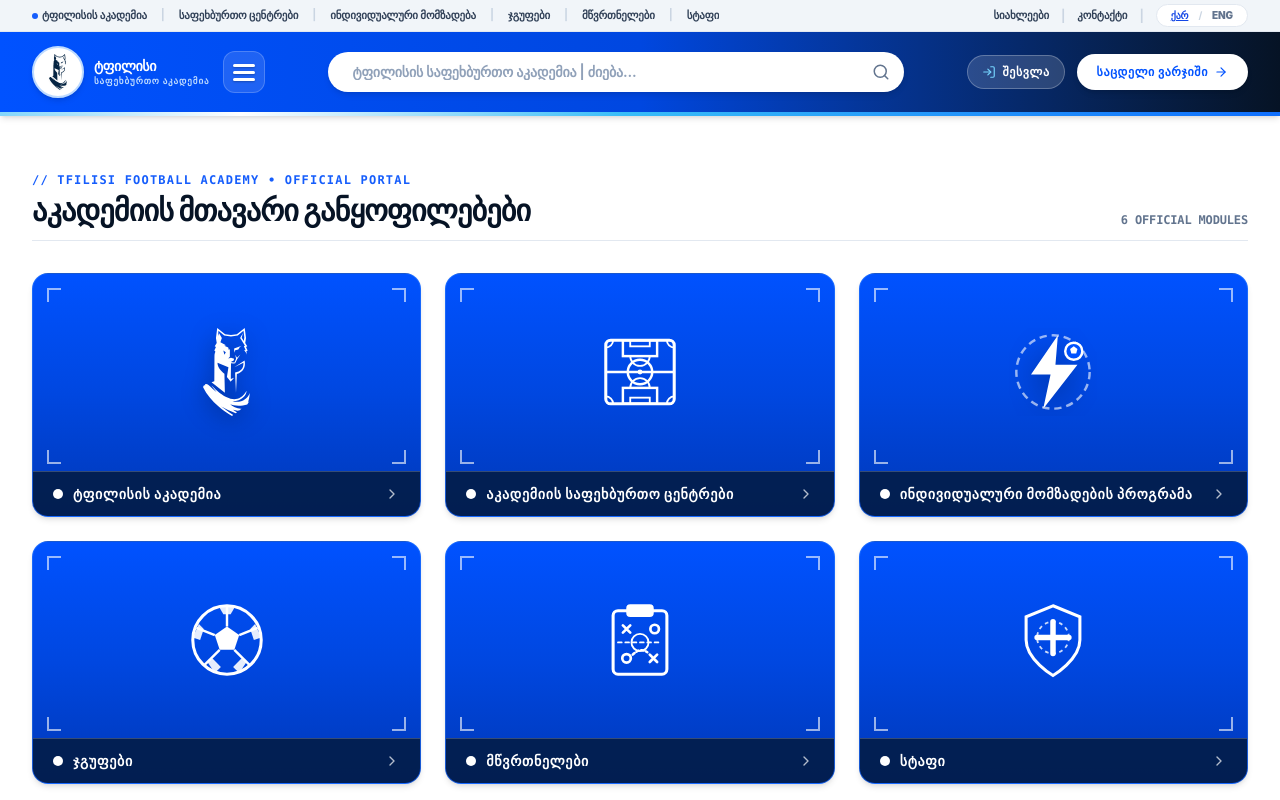
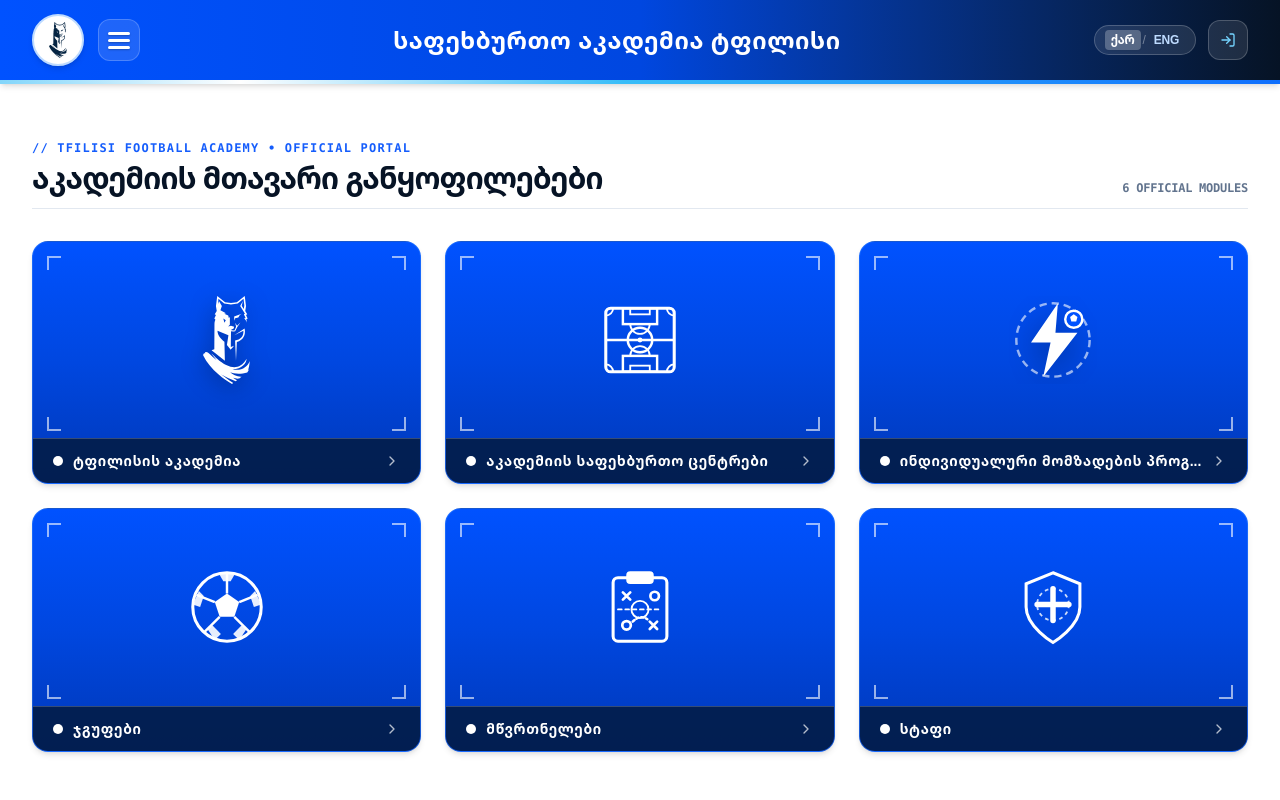
Before and after one commit to Boku7-glitch/tfilisi-football-academy, a Next.js app: page / in a window 1280 px wide. Shown: the top 800 px of the page. Built offline with nearby package versions, Linux system fonts and the light colour scheme.

Commit message:
feat: remove top utility strip, remove search and trial button, add centered title to header, and integrate Noto Sans Georgian font

```diff
--- a/src/app/globals.css
+++ b/src/app/globals.css
@@ -20,9 +20,12 @@
 body {
   background: #ffffff;
   color: #091322;
-  font-family: -apple-system, BlinkMacSystemFont, 'Segoe UI', Roboto, Helvetica, Arial, sans-serif;
+  font-family: var(--font-georgian), var(--font-latin), -apple-system, BlinkMacSystemFont, 'Segoe UI', Roboto, sans-serif;
   overflow-x: hidden;
-  letter-spacing: -0.01em;
+  letter-spacing: -0.015em;
+  -webkit-font-smoothing: antialiased;
+  -moz-osx-font-smoothing: grayscale;
+  text-rendering: optimizeLegibility;
 }
 
 /* Hide scrollbars for slick mobile horizontal swipe */
--- a/src/components/Navbar.tsx
+++ b/src/components/Navbar.tsx
@@ -1,22 +1,19 @@
 'use client';
 
-import React, { useState, useMemo } from 'react';
+import React, { useState } from 'react';
 import Link from 'next/link';
 import {
-  ChevronDown,
   LogIn,
   MapPin,
   Users,
-  Search,
-  X,
-  ArrowRight,
   Award,
   ShieldCheck,
   Zap,
-  Sparkles
+  ArrowRight,
+  Newspaper,
+  Phone
 } from 'lucide-react';
 import { useLanguage } from '../context/LanguageContext';
-import { locationsData, teamGroupsData, coachesData, staffData } from '../data/mockData';
 
 interface NavbarProps {
   onOpenAuthModal?: () => void;
@@ -25,129 +22,18 @@
 export default function Navbar({ onOpenAuthModal }: NavbarProps) {
   const { language, setLanguage, t } = useLanguage();
   const [mobileMenuOpen, setMobileMenuOpen] = useState(false);
-  const [searchQuery, setSearchQuery] = useState('');
-  const [searchFocused, setSearchFocused] = useState(false);
-
-  // Live quick search results across all modules
-  const searchResults = useMemo(() => {
-    if (!searchQuery.trim() || searchQuery.length < 2) return [];
-    const q = searchQuery.toLowerCase();
-
-    const results: { title: string; category: string; href: string }[] = [];
-
-    // Search Locations
-    locationsData.forEach(loc => {
-      if (loc.name.toLowerCase().includes(q) || loc.address.toLowerCase().includes(q)) {
-        results.push({ title: `${loc.name} — ${loc.address}`, category: 'ლოკაცია / ცენტრი', href: '/locations' });
-      }
-    });
-
-    // Search Squad Groups
-    teamGroupsData.forEach(grp => {
-      if (grp.name.toLowerCase().includes(q) || grp.category.toLowerCase().includes(q)) {
-        results.push({ title: grp.name, category: 'ასაკობრივი ჯგუფი', href: '/groups' });
-      }
-    });
-
-    // Search Coaches
-    coachesData.forEach(c => {
-      if (c.name.toLowerCase().includes(q) || c.role.toLowerCase().includes(q) || c.specialty.toLowerCase().includes(q)) {
-        results.push({ title: `${c.name} (${c.role})`, category: 'მწვრთნელი', href: '/coaches' });
-      }
-    });
-
-    // Search Staff
-    staffData.forEach(s => {
-      if (s.name.toLowerCase().includes(q) || s.role.toLowerCase().includes(q)) {
-        results.push({ title: `${s.name} (${s.role})`, category: 'სტაფი / მენეჯმენტი', href: '/staff' });
-      }
-    });
-
-    return results.slice(0, 6);
-  }, [searchQuery]);
 
   return (
     <header className="sticky top-0 z-50 transition-all shadow-md">
 
-      {/* 1. GFF-Style Top Utility Strip */}
-      <div className="bg-slate-100 border-b border-slate-200 text-slate-700 text-[11px] font-bold py-1 px-3.5 sm:px-6 lg:px-8">
-        <div className="max-w-7xl mx-auto flex items-center justify-between gap-3">
-
-          {/* Quick links to 6 Main Federation Modules */}
-          <div className="hidden md:flex items-center gap-3.5 overflow-x-auto scrollbar-none py-0.5">
-            <Link href="/academy" className="hover:text-blue-700 transition-colors flex items-center gap-1 shrink-0">
-              <span className="w-1.5 h-1.5 rounded-full bg-blue-600" />
-              <span>{language === 'ka' ? 'ტფილისის აკადემია' : 'Tfilisi Academy'}</span>
-            </Link>
-            <span className="text-slate-300">|</span>
-            <Link href="/locations" className="hover:text-blue-700 transition-colors shrink-0">
-              {language === 'ka' ? 'საფეხბურთო ცენტრები' : 'Football Centers'}
-            </Link>
-            <span className="text-slate-300">|</span>
-            <Link href="/individual" className="hover:text-blue-700 transition-colors shrink-0">
-              {language === 'ka' ? 'ინდივიდუალური მომზადება' : 'Individual Program'}
-            </Link>
-            <span className="text-slate-300">|</span>
-            <Link href="/groups" className="hover:text-blue-700 transition-colors shrink-0">
-              {language === 'ka' ? 'ჯგუფები' : 'Squads'}
-            </Link>
-            <span className="text-slate-300">|</span>
-            <Link href="/coaches" className="hover:text-blue-700 transition-colors shrink-0">
-              {language === 'ka' ? 'მწვრთნელები' : 'Coaches'}
-            </Link>
-            <span className="text-slate-300">|</span>
-            <Link href="/staff" className="hover:text-blue-700 transition-colors shrink-0">
-              {language === 'ka' ? 'სტაფი' : 'Staff'}
-            </Link>
-          </div>
-
-          {/* Right utility items: News, Contact, Language Toggle */}
-          <div className="flex items-center gap-3 ml-auto text-xs">
-            <Link href="/news" className="hidden sm:inline-block hover:text-blue-700 transition-colors text-[11px] font-bold">
-              {language === 'ka' ? 'სიახლეები' : 'News'}
-            </Link>
-            <span className="hidden sm:inline text-slate-300">|</span>
-            <Link href="/contact" className="hover:text-blue-700 transition-colors text-[11px] font-bold">
-              {language === 'ka' ? 'კონტაქტი' : 'Contact'}
-            </Link>
-            <span className="text-slate-300">|</span>
-
-            {/* Language Switch */}
-            <div className="flex items-center gap-1 bg-white px-2 py-0.5 rounded-full border border-slate-200">
-              <button
-                type="button"
-                onClick={() => setLanguage('ka')}
-                className={`px-1.5 py-0.5 rounded text-[10px] font-black transition-colors ${
-                  language === 'ka' ? 'text-blue-700 underline' : 'text-slate-500 hover:text-slate-900'
-                }`}
-              >
-                ქარ
-              </button>
-              <span className="text-slate-300 text-[10px]">/</span>
-              <button
-                type="button"
-                onClick={() => setLanguage('en')}
-                className={`px-1.5 py-0.5 rounded text-[10px] font-black transition-colors ${
-                  language === 'en' ? 'text-blue-700 underline' : 'text-slate-500 hover:text-slate-900'
-                }`}
-              >
-                ENG
-              </button>
-            </div>
-          </div>
-
-        </div>
-      </div>
-
-      {/* 2. Main Royal Blue Federation Header Bar (matching GFF screenshot architecture) */}
+      {/* Main Royal Blue Header Bar */}
       <div className="bg-gradient-to-r from-[#0052ff] via-[#0047e0] to-[#061325] text-white">
         <div className="max-w-7xl mx-auto px-3.5 sm:px-6 lg:px-8">
-          <div className="flex items-center justify-between h-16 sm:h-20 gap-2.5 sm:gap-6">
+          <div className="flex items-center justify-between h-16 sm:h-20 gap-3">
 
-            {/* Left Area: Circular Official Wolf Crest + Hamburger Button */}
+            {/* Left Area: Circular Official Wolf Crest + Smooth Animated Burger Button */}
             <div className="flex items-center gap-2 sm:gap-3 shrink-0">
               <Link href="/" className="flex items-center gap-2.5 group">
-                {/* Circular White Badge with Official Wolf/Spartan Crest */}
                 <div className="w-11 h-11 sm:w-13 sm:h-13 rounded-full bg-white p-1.5 shadow-md flex items-center justify-center border-2 border-blue-200 group-hover:scale-105 transition-transform shrink-0">
                   <img
                     src="/logo/tfilisi-crest-navy.svg"
@@ -155,17 +41,9 @@
                     className="w-full h-full object-contain filter drop-shadow-xs"
                   />
                 </div>
-                <div className="hidden xl:flex flex-col text-white">
-                  <span className="font-black text-sm tracking-tight leading-tight">
-                    {language === 'ka' ? 'ტფილისი' : 'TFILISI'}
-                  </span>
-                  <span className="text-[9px] uppercase tracking-widest font-extrabold text-blue-200">
-                    {language === 'ka' ? 'საფეხბურთო აკადემია' : 'FOOTBALL ACADEMY'}
-                  </span>
-                </div>
               </Link>
 
-              {/* GFF-Style Ultra-Smooth Animated Hamburger Menu Button */}
+              {/* Ultra-Smooth Animated Hamburger Menu Button */}
               <button
                 type="button"
                 onClick={() => setMobileMenuOpen(!mobileMenuOpen)}
@@ -181,95 +59,60 @@
               </button>
             </div>
 
-            {/* Center Area: GFF-Style Pill Search Bar */}
-            <div className="flex-1 max-w-xl relative">
-              <div className="relative w-full">
-                <input
-                  type="text"
-                  value={searchQuery}
-                  onChange={(e) => setSearchQuery(e.target.value)}
-                  onFocus={() => setSearchFocused(true)}
-                  onBlur={() => setTimeout(() => setSearchFocused(false), 200)}
-                  placeholder={
-                    language === 'ka'
-                      ? 'ტფილისის საფეხბურთო აკადემია | ძიება...'
-                      : 'Tfilisi Football Academy | Search...'
-                  }
-                  className="w-full bg-white rounded-full pl-4 sm:pl-6 pr-10 py-2 sm:py-2.5 text-xs sm:text-sm text-slate-900 placeholder-slate-400 font-bold focus:outline-hidden focus:ring-2 focus:ring-sky-300 shadow-md transition-all"
-                />
-
-                {searchQuery ? (
-                  <button
-                    onClick={() => setSearchQuery('')}
-                    className="absolute right-3 top-1/2 -translate-y-1/2 text-slate-400 hover:text-slate-700"
-                  >
-                    <X className="w-4 h-4" />
-                  </button>
-                ) : (
-                  <div className="absolute right-3.5 top-1/2 -translate-y-1/2 text-slate-500 pointer-events-none">
-                    <Search className="w-4 h-4 sm:w-4.5 sm:h-4.5 text-slate-500" />
-                  </div>
-                )}
+            {/* Center Area: Plain Centered Title as requested by user */}
+            <div className="flex-1 flex items-center justify-center text-center px-2">
+              <h1 className="text-sm sm:text-base md:text-xl lg:text-2xl font-black text-white tracking-wide uppercase select-none leading-tight truncate">
+                {language === 'ka' ? 'საფეხბურთო აკადემია ტფილისი' : 'FOOTBALL ACADEMY TFILISI'}
+              </h1>
             </div>
 
-              {/* Live Search Quick Results Dropdown */}
-              {searchFocused && searchResults.length > 0 && (
-                <div className="absolute top-full left-0 right-0 mt-2 bg-white rounded-2xl shadow-2xl border border-slate-200 p-2 z-50 text-slate-900 animate-in fade-in slide-in-from-top-1 duration-150">
-                  <div className="text-[10px] font-mono font-bold uppercase tracking-wider text-blue-700 px-3 py-1">
-                    ძიების შედეგები ({searchResults.length})
-                  </div>
-                  <div className="divide-y divide-slate-100">
-                    {searchResults.map((res, i) => (
-                      <Link
-                        key={i}
-                        href={res.href}
-                        className="flex items-center justify-between p-2.5 rounded-xl hover:bg-blue-50 transition-colors group"
+            {/* Right Area: Language Switcher & Login */}
+            <div className="flex items-center gap-2 sm:gap-3 shrink-0">
+              {/* Language Switch */}
+              <div className="flex items-center bg-white/10 px-2 sm:px-2.5 py-1 rounded-full border border-white/20">
+                <button
+                  type="button"
+                  onClick={() => setLanguage('ka')}
+                  className={`px-1.5 py-0.5 rounded text-xs font-black transition-colors ${
+                    language === 'ka' ? 'text-white bg-white/25 shadow-xs' : 'text-blue-200 hover:text-white'
+                  }`}
                 >
-                        <div>
-                          <div className="text-xs font-bold text-slate-900 group-hover:text-blue-700">
-                            {res.title}
-                          </div>
-                          <div className="text-[10px] font-mono text-slate-400">
-                            {res.category}
-                          </div>
-                        </div>
-                        <ArrowRight className="w-3.5 h-3.5 text-slate-400 group-hover:text-blue-600 group-hover:translate-x-1 transition-all" />
-                      </Link>
-                    ))}
-                  </div>
-                </div>
-              )}
+                  ქარ
+                </button>
+                <span className="text-white/40 text-xs px-0.5">/</span>
+                <button
+                  type="button"
+                  onClick={() => setLanguage('en')}
+                  className={`px-1.5 py-0.5 rounded text-xs font-black transition-colors ${
+                    language === 'en' ? 'text-white bg-white/25 shadow-xs' : 'text-blue-200 hover:text-white'
+                  }`}
+                >
+                  ENG
+                </button>
               </div>
 
-            {/* Right Area: Portal Login & Trial Assessment CTA */}
-            <div className="flex items-center gap-2 sm:gap-3 shrink-0">
+              {/* Portal Login Button */}
+              {onOpenAuthModal && (
                 <button
                   type="button"
                   onClick={onOpenAuthModal}
-                className="hidden lg:flex items-center gap-1.5 px-3.5 py-2 rounded-full text-xs font-black uppercase tracking-wider bg-white/15 hover:bg-white/25 text-white border border-white/25 transition-all"
+                  className="w-9 h-9 sm:w-10 sm:h-10 flex items-center justify-center rounded-xl bg-white/10 hover:bg-white/20 text-white border border-white/20 transition-all"
                   title={t.navbar.login}
+                  aria-label={t.navbar.login}
                 >
-                <LogIn className="w-3.5 h-3.5 text-sky-300" />
-                <span>{t.navbar.login}</span>
+                  <LogIn className="w-4 h-4 text-sky-300" />
                 </button>
-
-              <Link
-                href="/contact"
-                className="px-3.5 sm:px-5 py-2 sm:py-2.5 rounded-full text-[11px] sm:text-xs font-black uppercase tracking-wider bg-white hover:bg-slate-100 text-[#0052ff] shadow-md transition-all active:scale-95 flex items-center gap-1.5"
-              >
-                <span>{language === 'ka' ? 'საცდელი ვარჯიში' : 'Trial Session'}</span>
-                <ArrowRight className="w-3.5 h-3.5 shrink-0" />
-              </Link>
+              )}
             </div>
 
           </div>
         </div>
       </div>
 
-      {/* 3. Club Trim Bar Accent Strip */}
+      {/* Club Trim Bar Accent Strip */}
       <div className="club-trim-bar h-1 w-full" />
 
-      {/* 4. Full Mobile Navigation Drawer with Smooth Slide-Down & Slide-Up Accordion */}
+      {/* Full Mobile Navigation Drawer with Smooth Slide-Down & Slide-Up Accordion */}
       <div
         className={`mobile-menu-drawer-wrapper ${mobileMenuOpen ? 'is-open' : ''}`}
         aria-hidden={!mobileMenuOpen}
@@ -277,35 +120,10 @@
         <div className="mobile-menu-drawer-inner">
           <div className="border-t border-slate-200 bg-white/98 backdrop-blur-lg px-4 pt-4 pb-6 space-y-2 shadow-2xl max-h-[calc(100vh-80px)] overflow-y-auto">
 
-            {/* Mobile Language Switcher */}
-            <div className="flex items-center justify-between pb-3 mb-2 border-b border-slate-100">
-              <span className="text-xs font-bold text-slate-600">ენა / Language:</span>
-              <div className="flex items-center bg-slate-100 p-0.5 rounded-full border border-slate-200">
-                <button
-                  type="button"
-                  onClick={() => setLanguage('ka')}
-                  className={`px-3 py-1 rounded-full text-xs font-bold transition-all ${
-                    language === 'ka' ? 'bg-blue-600 text-white shadow-xs' : 'text-slate-600'
-                  }`}
-                >
-                  ქართული
-                </button>
-                <button
-                  type="button"
-                  onClick={() => setLanguage('en')}
-                  className={`px-3 py-1 rounded-full text-xs font-bold transition-all ${
-                    language === 'en' ? 'bg-blue-600 text-white shadow-xs' : 'text-slate-600'
-                  }`}
-                >
-                  English
-                </button>
-              </div>
-            </div>
-
             {/* The 6 Core Modules in Mobile Drawer */}
             <div className="space-y-1">
               <div className="text-[10px] font-mono font-bold uppercase tracking-wider text-blue-700 px-3 py-1">
-                მთავარი განყოფილებები / MODULES
+                {language === 'ka' ? 'მთავარი განყოფილებები' : 'MAIN MODULES'}
               </div>
 
               <Link
@@ -363,18 +181,29 @@
               </Link>
             </div>
 
-            <div className="pt-3 border-t border-slate-100 flex flex-col gap-2">
-              <button
-                type="button"
-                onClick={() => {
-                  setMobileMenuOpen(false);
-                  if (onOpenAuthModal) onOpenAuthModal();
-                }}
-                className="w-full py-2.5 px-4 rounded-xl bg-slate-900 hover:bg-slate-800 text-white font-black text-xs uppercase tracking-wider flex items-center justify-center gap-2 transition-colors"
+            {/* Extra Links: News & Contact */}
+            <div className="pt-2 border-t border-slate-100 space-y-1">
+              <Link
+                href="/news"
+                onClick={() => setMobileMenuOpen(false)}
+                className="flex items-center gap-2.5 p-2.5 rounded-xl hover:bg-blue-50 text-slate-700 font-bold text-xs transition-colors"
               >
-                <LogIn className="w-4 h-4 text-sky-300" />
-                <span>{t.navbar.login}</span>
-              </button>
+                <Newspaper className="w-4 h-4 text-slate-400" />
+                <span>{language === 'ka' ? 'სიახლეები & რეპორტაჟები' : 'News & Reports'}</span>
+              </Link>
+
+              <Link
+                href="/contact"
+                onClick={() => setMobileMenuOpen(false)}
+                className="flex items-center gap-2.5 p-2.5 rounded-xl hover:bg-blue-50 text-slate-700 font-bold text-xs transition-colors"
+              >
+                <Phone className="w-4 h-4 text-slate-400" />
+                <span>{language === 'ka' ? 'კონტაქტი & ლოკაციები' : 'Contact Us'}</span>
+              </Link>
+            </div>
+
+            {/* Trial Registration CTA */}
+            <div className="pt-2">
               <Link
                 href="/contact"
                 onClick={() => setMobileMenuOpen(false)}
```
Also changed, not shown: src/app/layout.tsx (+12 -9 lines). Lines whose indentation alone changed are shown as unchanged.
